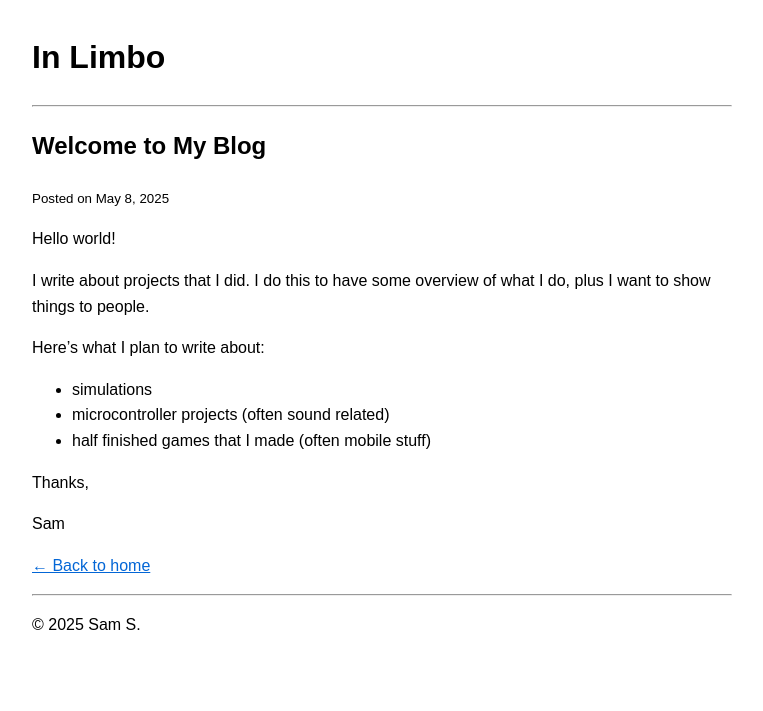
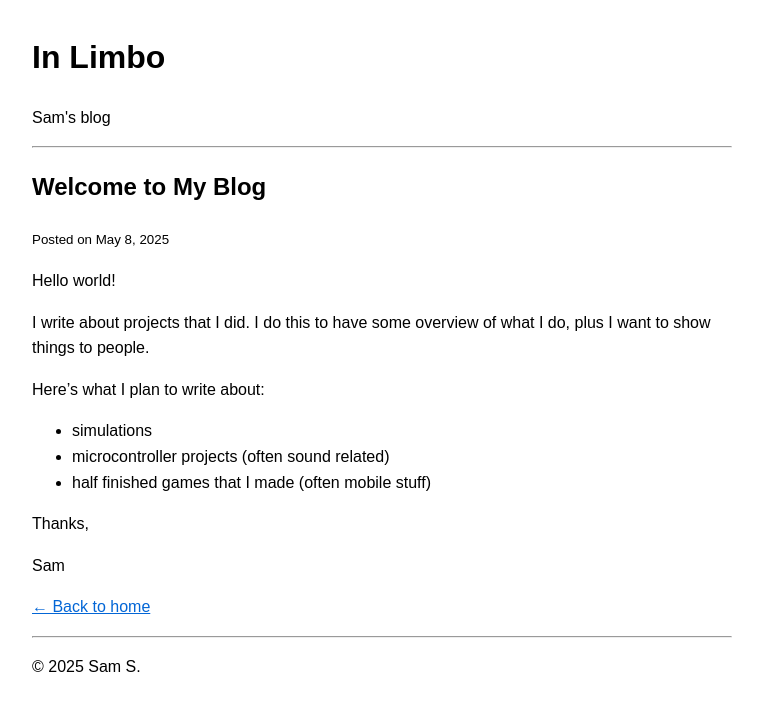
Before and after one commit to samman350/samman350.github.io, a Jekyll site: the page built from _posts/2025-05-08-first-post.md, in a window 1280 px wide. Shown: the top 711 px of the page, without its empty margins (258-1021 px from the left). Built offline with Jekyll 4.4.1, drawn with Linux system fonts in a browser that asks for light colours.

Commit message:
Update _config.yml

```diff
--- a/_config.yml
+++ b/_config.yml
@@ -1,7 +1,7 @@
 # _config.yml
 title: In Limbo
-#description: >-
-#  In Limbo
+description: >-
+  Sam's blog
 baseurl: ""              # no trailing slash; leave blank for username.github.io
 url: "https://samman350.github.io"
 
```
